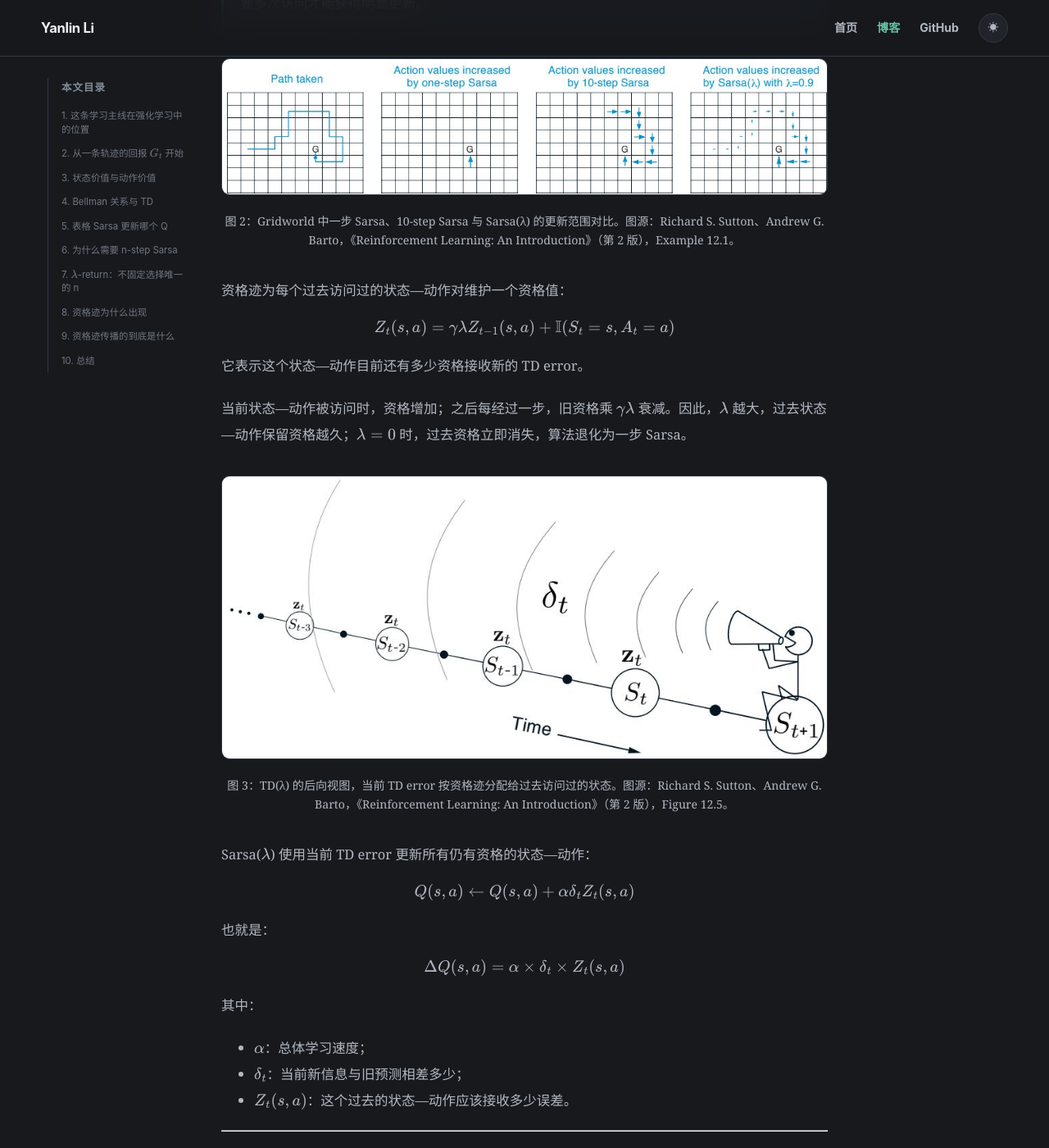
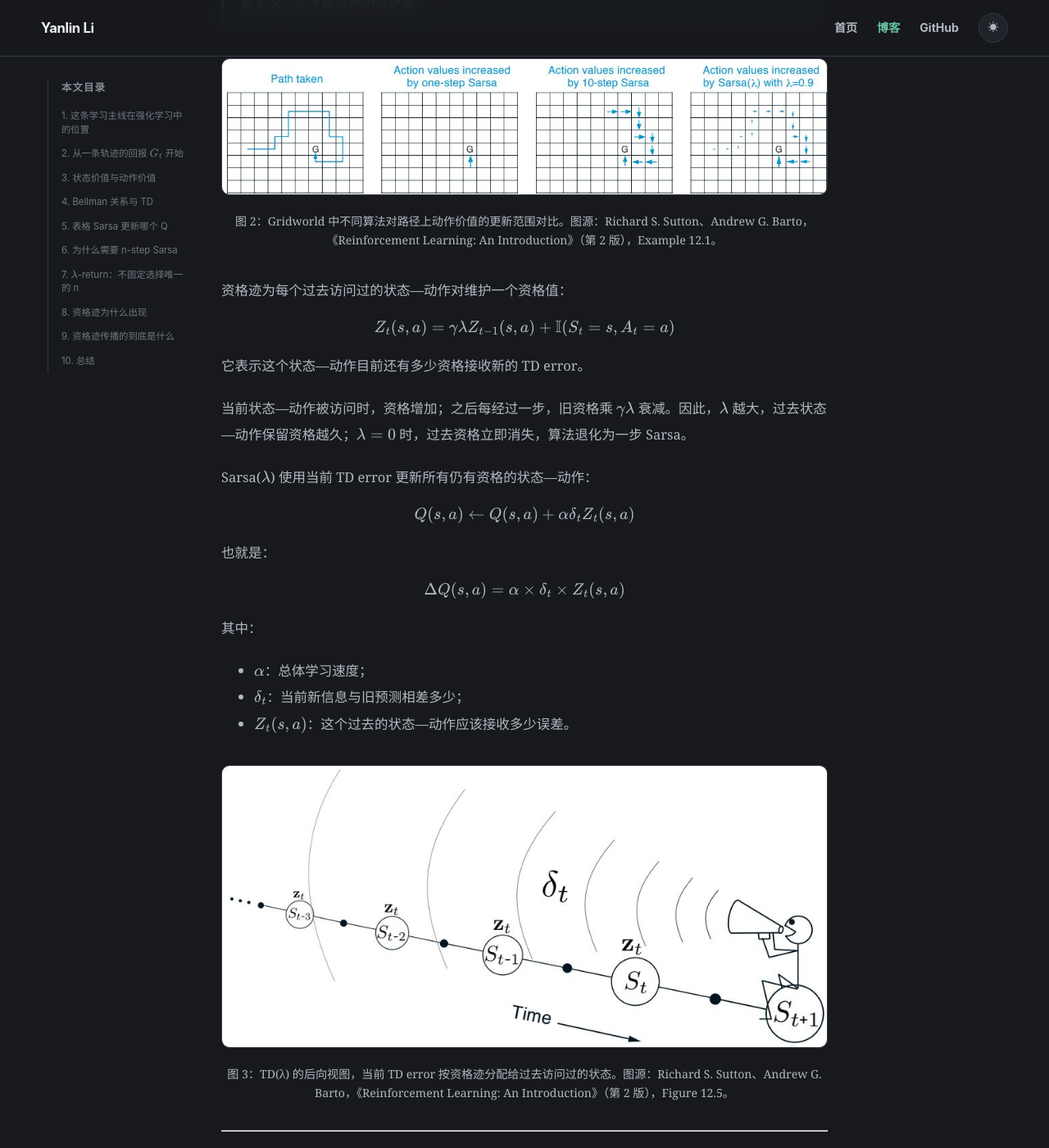
Before and after one commit to lylyl666/lylyl666.github.io, a Jekyll site: the page built from _posts/2026-08-06-from-sarsa-to-eligibility-traces.md, in a window 1280 px wide and 1400 px high, scrolled down 6726 px. Shown: the whole window at 82% size. Built offline with Jekyll 4.4.1, drawn with Linux system fonts in a browser that asks for light colours.

Commit message:
Refine article figure placement

```diff
--- a/_posts/2026-08-06-from-sarsa-to-eligibility-traces.md
+++ b/_posts/2026-08-06-from-sarsa-to-eligibility-traces.md
@@ -228,7 +228,7 @@ Q(x2) → Q(x1) → Q(x0)
 > 我的理解：一步 Sarsa 的价值信息像接力一样逐步向前传播。面对延迟奖励时，较早动作可能需要多次访问才能获得明显更新。
 
 ![一步 Sarsa、10-step Sarsa 与 Sarsa(λ) 的轨迹更新范围对比]({{ '/assets/images/sarsa-lambda-gridworld-traces.jpg' | relative_url }})
-<p class="figure-caption">图 2：Gridworld 中一步 Sarsa、10-step Sarsa 与 Sarsa(λ) 的更新范围对比。图源：Richard S. Sutton、Andrew G. Barto，《Reinforcement Learning: An Introduction》（第 2 版），Example 12.1。</p>
+<p class="figure-caption">图 2：Gridworld 中不同算法对路径上动作价值的更新范围对比。图源：Richard S. Sutton、Andrew G. Barto，《Reinforcement Learning: An Introduction》（第 2 版），Example 12.1。</p>
 
 资格迹为每个过去访问过的状态—动作对维护一个资格值：
 
@@ -239,9 +239,6 @@ $$
 它表示这个状态—动作目前还有多少资格接收新的 TD error。
 
 当前状态—动作被访问时，资格增加；之后每经过一步，旧资格乘 $\gamma\lambda$ 衰减。因此，$\lambda$ 越大，过去状态—动作保留资格越久；$\lambda=0$ 时，过去资格立即消失，算法退化为一步 Sarsa。
-
-![TD(λ) 中资格迹传播 TD error 的后向视图]({{ '/assets/images/td-lambda-backward-view.jpg' | relative_url }})
-<p class="figure-caption">图 3：TD(λ) 的后向视图，当前 TD error 按资格迹分配给过去访问过的状态。图源：Richard S. Sutton、Andrew G. Barto，《Reinforcement Learning: An Introduction》（第 2 版），Figure 12.5。</p>
 
 Sarsa($\lambda$) 使用当前 TD error 更新所有仍有资格的状态—动作：
 
@@ -260,6 +257,9 @@ $$
 - $\alpha$：总体学习速度；
 - $\delta_t$：当前新信息与旧预测相差多少；
 - $Z_t(s,a)$：这个过去的状态—动作应该接收多少误差。
+
+![TD(λ) 中资格迹传播 TD error 的后向视图]({{ '/assets/images/td-lambda-backward-view.jpg' | relative_url }})
+<p class="figure-caption">图 3：TD(λ) 的后向视图，当前 TD error 按资格迹分配给过去访问过的状态。图源：Richard S. Sutton、Andrew G. Barto，《Reinforcement Learning: An Introduction》（第 2 版），Figure 12.5。</p>
 
 ---
 
```
